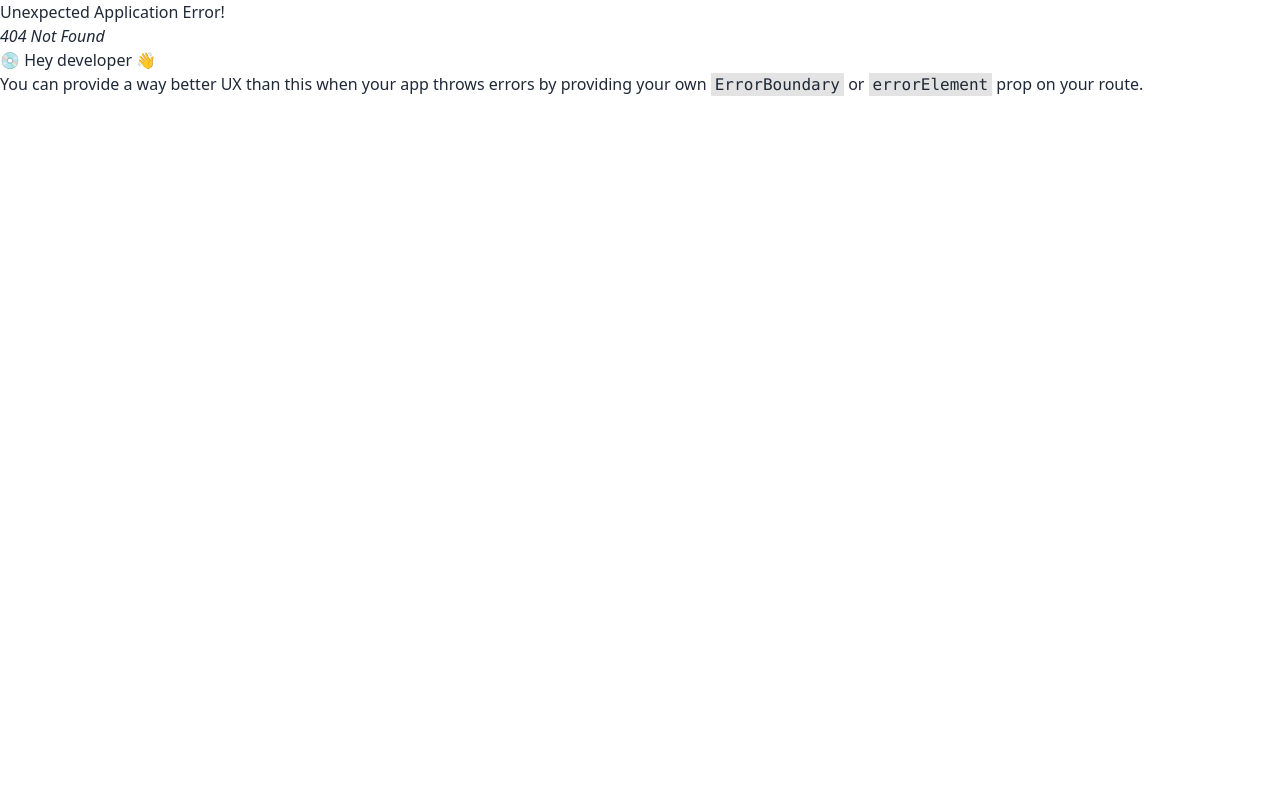
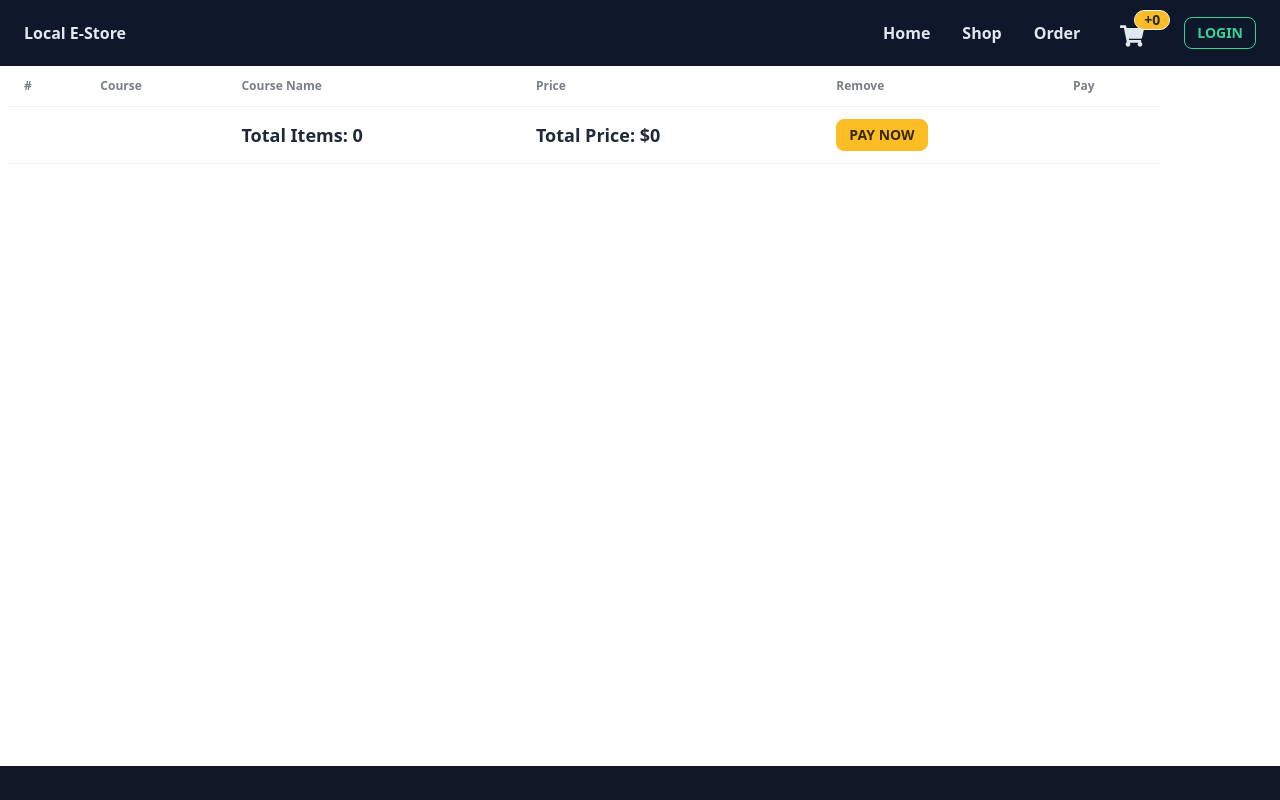
Before and after one commit to mehedihasan8/E-Store, a React (Vite) app: page /order in a window 1280 px wide. Before the commit this address had no page. Shown: the top 800 px of the page. Built offline with nearby package versions, Linux system fonts and the light colour scheme.

Commit message:
show seleceded product

```diff
--- a/package.json
+++ b/package.json
@@ -14,8 +14,10 @@
     "match-sorter": "^6.3.1",
     "react": "^18.2.0",
     "react-dom": "^18.2.0",
+    "react-icons": "^4.10.1",
     "react-router-dom": "^6.15.0",
-    "sort-by": "^1.2.0"
+    "sort-by": "^1.2.0",
+    "sweetalert2": "^11.7.27"
   },
   "devDependencies": {
     "@types/react": "^18.2.15",
--- /dev/null
+++ b/src/Hooks/useCard.jsx
@@ -0,0 +1,17 @@
+import { useEffect, useState } from "react";
+
+const useCard = () => {
+  const [products, setProducts] = useState([]);
+  const allId = JSON.parse(localStorage.getItem("productId")) || [];
+
+  const product = products.filter((p) => allId.includes(p.id));
+
+  useEffect(() => {
+    fetch("product.json")
+      .then((res) => res.json())
+      .then((data) => setProducts(data));
+  }, [allId]);
+  return product;
+};
+
+export default useCard;
--- a/src/Pages/Home/Product/ProductCard.jsx
+++ b/src/Pages/Home/Product/ProductCard.jsx
@@ -1,14 +1,29 @@
+import Swal from "sweetalert2";
+
 const ProductCard = ({ product }) => {
   const { name, img, price, seller, stock, id } = product;
 
   const handelerAddProdut = (id) => {
+    // Display success message
+    Swal.fire({
+      position: "center",
+      icon: "success",
+      title: "Add Successful!",
+      showConfirmButton: false,
+      timer: 1500,
+    });
+
+    // Get existing items from localStorage
     let existingItems = JSON.parse(localStorage.getItem("productId")) || [];
-    if (!Array.isArray(existingItems)) {
-      existingItems = [];
+
+    // Check if the id already exists in the array
+    if (!existingItems.includes(id)) {
+      // If it doesn't exist, push it to the array
+      existingItems.push(id);
+
+      // Store the updated array back in localStorage
+      localStorage.setItem("productId", JSON.stringify(existingItems));
     }
-    existingItems.push(id);
-
-    localStorage.setItem("productId", JSON.stringify(existingItems));
   };
 
   return (
--- /dev/null
+++ b/src/Pages/Order/Order.jsx
@@ -0,0 +1,109 @@
+import Swal from "sweetalert2";
+import useCard from "../../Hooks/useCard";
+import { FaTrashAlt } from "react-icons/fa";
+import { Link } from "react-router-dom";
+import { useEffect, useState } from "react";
+
+const Order = () => {
+  const product = useCard();
+  // const product = [];
+  // console.log(product);
+  const [total, setTotal] = useState(0);
+  // const allId = JSON.parse(localStorage.getItem("productId")) || [];
+
+  useEffect(() => {
+    const total =
+      product.reduce((total, problem) => total + problem.price, 0) || 0;
+    setTotal(total);
+  }, [product]);
+
+  // const product = products.filter((p) => allId.includes(p.id));
+  // console.log(product);
+
+  // const [products, setProducts] = useState([]);
+  // // const [id, setId] = useState(0);
+  // const allId = localStorage.getItem("productId");
+  // // const id = allId?.map((i) => i);
+
+  // useEffect(() => {
+  //   fetch("product.json")
+  //     .then((res) => res.json())
+  //     .then((data) => setProducts(data));
+  // }, []);
+
+  // // console.log(id);
+  // console.log(products);
+
+  // const product = products.filter((p) => p.id === allId?.map((i) => i));
+  // console.log(product);
+
+  // mySolvedProblems.reduce((total, problem) => total + problem.points, 0) || 0;
+
+  // console.log(total);
+  return (
+    <div className=" w-[90%] mx-2">
+      <div className="overflow-x-auto w-full">
+        <table className="table w-full">
+          {/* head */}
+          <thead>
+            <tr>
+              <th className="font-semibold">#</th>
+              <th className="font-semibold">Course</th>
+              <th className="font-semibold">Course Name</th>
+              <th className="font-semibold">Price</th>
+              <th className="font-semibold">Remove</th>
+              <th className="font-semibold ">Pay</th>
+            </tr>
+          </thead>
+          <tbody>
+            {product?.map((item, index) => (
+              <tr key={item.id}>
+                <td className="font-semibold">{index + 1}</td>
+                <td>
+                  <div className="avatar">
+                    <div className="mask mask-squircle w-12 h-12">
+                      <img src={item.img} alt="Avatar Tailwind CSS Component" />
+                    </div>
+                  </div>
+                </td>
+                <td className="font-semibold">{item.name}</td>
+                <td className="font-semibold">${item.price}</td>
+
+                <td>
+                  <button
+                    onClick={() => handleDelete(item.id)}
+                    className="btn btn-ghost bg-red-600  text-white"
+                  >
+                    <FaTrashAlt></FaTrashAlt>
+                  </button>
+                </td>
+                <td>
+                  <Link to="/dashboard/payment">
+                    <button className="btn btn-warning btn-sm items-center ">
+                      PAY
+                    </button>
+                  </Link>
+                </td>
+              </tr>
+            ))}
+            <tr className="mt-10">
+              <td></td>
+              <td></td>
+              <td className="mt-5 text-lg font-bold">
+                Total Items: {product?.length}
+              </td>
+              <td className="text-lg font-bold">Total Price: ${total}</td>
+              <td>
+                <Link to="/dashboard/payment">
+                  <button className="btn btn-warning btn-sm ">PAY NOW</button>
+                </Link>
+              </td>
+            </tr>
+          </tbody>
+        </table>
+      </div>
+    </div>
+  );
+};
+
+export default Order;
--- a/src/Pages/Shared/NavBar/NavBar.jsx
+++ b/src/Pages/Shared/NavBar/NavBar.jsx
@@ -1,8 +1,13 @@
 import { Link } from "react-router-dom";
 
+import { FaShoppingCart } from "react-icons/fa";
+import useCard from "../../../Hooks/useCard";
+
 const NavBar = () => {
+  const product = useCard();
+  // const product = [1];
   return (
-    <div className="navbar bg-slate-900 text-slate-200 px-6">
+    <div className="navbar bg-slate-900 text-slate-200 px-6 sticky top-0 z-10">
       <div className="navbar-start">
         <Link className="font-bold">Local E-Store</Link>
       </div>
@@ -16,6 +21,16 @@ const NavBar = () => {
         <Link className="hover:text-red-400" to="/order">
           Order
         </Link>
+        <Link to="/order">
+          <div className="indicator mt-3">
+            <span className="indicator-item badge bg-[#fbbd23]">
+              +{product?.length || 0}
+            </span>
+            <button className="px-2 py-1">
+              <FaShoppingCart className="text-2xl" />
+            </button>
+          </div>
+        </Link>
         <Link to="/">
           <button className="btn btn-outline btn-success btn-sm">login</button>
         </Link>
--- a/src/main.jsx
+++ b/src/main.jsx
@@ -4,6 +4,7 @@ import "./index.css";
 import { createBrowserRouter, RouterProvider } from "react-router-dom";
 import Home from "./Pages/Home/Home/Home";
 import Main from "./Main/Main";
+import Order from "./Pages/Order/Order";
 const router = createBrowserRouter([
   {
     path: "/",
@@ -12,6 +13,10 @@ const router = createBrowserRouter([
       {
         path: "/",
         element: <Home />,
+      },
+      {
+        path: "/order",
+        element: <Order />,
       },
     ],
   },
```
Also changed, not shown: 1 other file (tests, documents, lock files or other folders).
